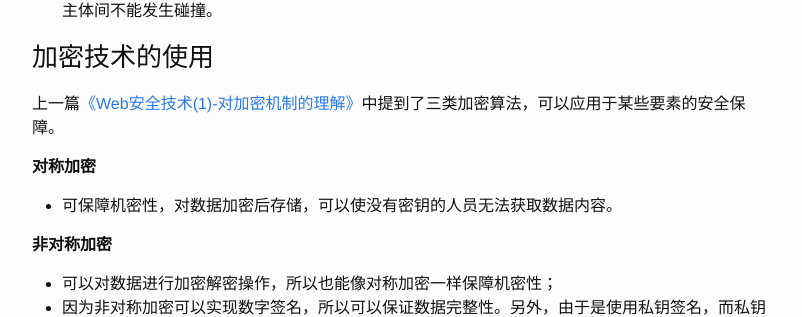
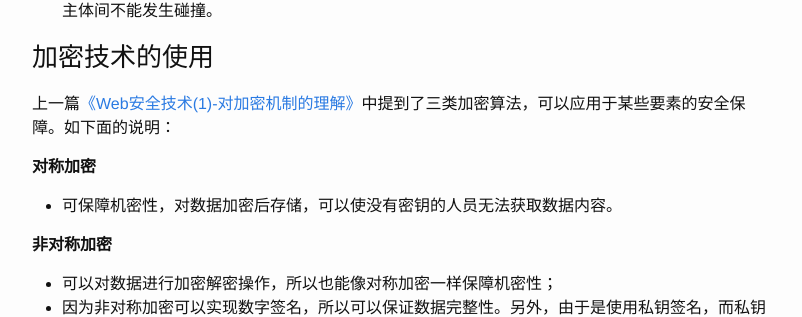
Before and after one commit to linlfx/me, a Jekyll site: the page built from blog/_posts/2015-04-17-web-security-2.markdown, in a window 1280 px wide and 900 px high, scrolled down 648 px. Shown: the part 165-482 px from the top of the window, without its empty margins (238-1040 px from the left). Built offline with Jekyll 4.4.1, drawn with Linux system fonts in a browser that asks for light colours; comment, search, counter and statistics services are not loaded.

Commit message:
security 2

```diff
--- a/blog/_posts/2015-04-17-web-security-2.markdown
+++ b/blog/_posts/2015-04-17-web-security-2.markdown
@@ -37,7 +37,7 @@ __最基本的安全要素就上面三个，下面还有一些其他的。__
 
 ### 加密技术的使用 ###
 
-上一篇[《Web安全技术(1)-对加密机制的理解》](http://blog.gopersist.com/2015/04/08/crypto/)中提到了三类加密算法，可以应用于某些要素的安全保障。
+上一篇[《Web安全技术(1)-对加密机制的理解》](http://blog.gopersist.com/2015/04/08/crypto/)中提到了三类加密算法，可以应用于某些要素的安全保障。如下面的说明：
 
 __对称加密__
 
```
